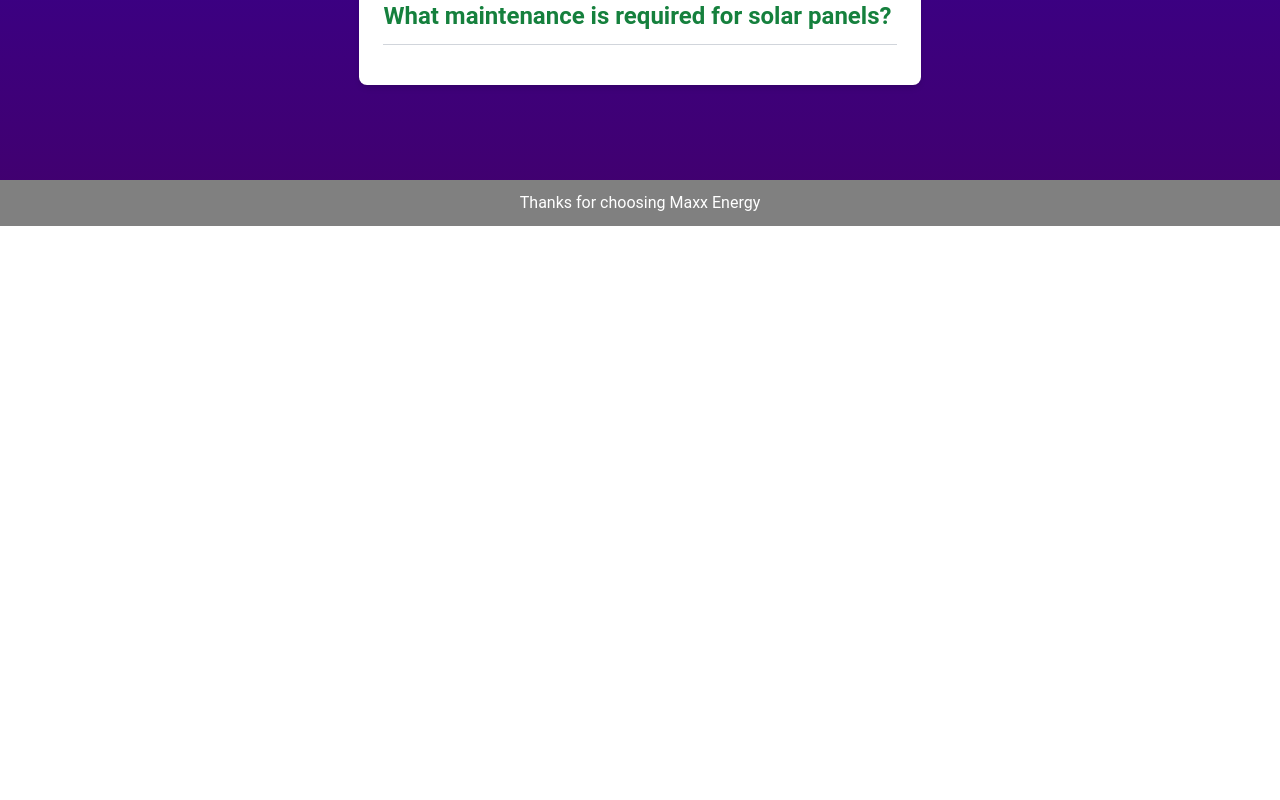
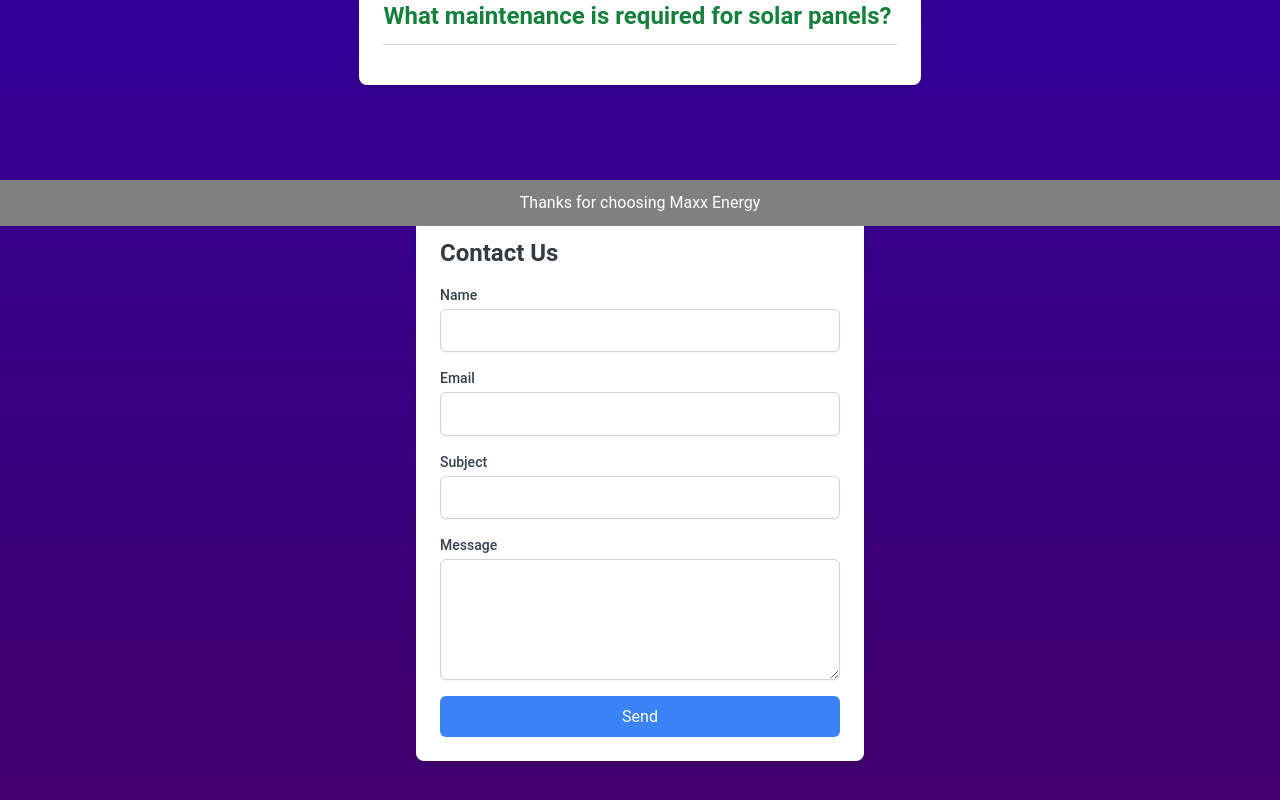
Before and after one commit to Maxx-Energy-Internship-Summer-24/solar-plant-website, a React (Create React App) app in the folder frontend/: page /FAQ in a window 1280 px wide. Shown: the part 574-1374 px from the top of the page. Before the commit the page ends 800 px from the top, so only its background shows below. Built offline with nearby package versions, Linux system fonts and the light colour scheme.

Commit message:
Added contact form.

```diff
--- /dev/null
+++ b/frontend/src/components/ContactForm.jsx
@@ -0,0 +1,124 @@
+import React, { useState } from 'react';
+
+function ContactForm() {
+  const [formData, setFormData] = useState({
+    name: '',
+    email: '',
+    subject: '',
+    message: ''
+  });
+
+  const [errors, setErrors] = useState({});
+  const [submitted, setSubmitted] = useState(false);
+
+  const handleChange = (e) => {
+    const { name, value } = e.target;
+    setFormData({
+      ...formData,
+      [name]: value
+    });
+  };
+
+  const validateForm = () => {
+    const { name, email, subject, message } = formData;
+    const newErrors = {};
+    if (!name) newErrors.name = 'Name is required.';
+    if (!email) newErrors.email = 'Email is required.';
+    if (!subject) newErrors.subject = 'Subject is required.';
+    if (!message) newErrors.message = 'Message is required.';
+    // Simple email validation
+    if (email && !/\S+@\S+\.\S+/.test(email)) newErrors.email = 'Email is invalid.';
+    return newErrors;
+  };
+
+  const handleSubmit = (e) => {
+    e.preventDefault();
+    const validationErrors = validateForm();
+    if (Object.keys(validationErrors).length === 0) {
+      // Handle form submission, e.g., send to API
+      console.log('Form submitted', formData);
+      setSubmitted(true);
+      setFormData({
+        name: '',
+        email: '',
+        subject: '',
+        message: ''
+      });
+    } else {
+      setErrors(validationErrors);
+    }
+  };
+
+  return (
+    <div className="contact-form-container w-[100vw] max-w-md mx-auto p-6 bg-white shadow-md rounded-lg">
+      <h2 className="text-2xl font-bold mb-4">Contact Us</h2>
+      {submitted && (
+        <div className="alert-success mb-4 p-4 bg-green-100 text-green-800 rounded">
+          Your message has been sent successfully!
+        </div>
+      )}
+      <form onSubmit={handleSubmit}>
+        <div className="mb-4">
+          <label htmlFor="name" className="block text-sm font-medium text-gray-700">Name</label>
+          <input
+            type="text"
+            id="name"
+            name="name"
+            value={formData.name}
+            onChange={handleChange}
+            className="mt-1 block w-full px-3 py-2 border border-gray-300 rounded-md shadow-sm focus:outline-none focus:ring-1 focus:ring-blue-500"
+          />
+          {errors.name && <p className="text-red-500 text-xs mt-1">{errors.name}</p>}
+        </div>
+
+        <div className="mb-4">
+          <label htmlFor="email" className="block text-sm font-medium text-gray-700">Email</label>
+          <input
+            type="email"
+            id="email"
+            name="email"
+            value={formData.email}
+            onChange={handleChange}
+            className="mt-1 block w-full px-3 py-2 border border-gray-300 rounded-md shadow-sm focus:outline-none focus:ring-1 focus:ring-blue-500"
+          />
+          {errors.email && <p className="text-red-500 text-xs mt-1">{errors.email}</p>}
+        </div>
+
+        <div className="mb-4">
+          <label htmlFor="subject" className="block text-sm font-medium text-gray-700">Subject</label>
+          <input
+            type="text"
+            id="subject"
+            name="subject"
+            value={formData.subject}
+            onChange={handleChange}
+            className="mt-1 block w-full px-3 py-2 border border-gray-300 rounded-md shadow-sm focus:outline-none focus:ring-1 focus:ring-blue-500"
+          />
+          {errors.subject && <p className="text-red-500 text-xs mt-1">{errors.subject}</p>}
+        </div>
+
+        <div className="mb-4">
+          <label htmlFor="message" className="block text-sm font-medium text-gray-700">Message</label>
+          <textarea
+            id="message"
+            name="message"
+            value={formData.message}
+            onChange={handleChange}
+            rows="4"
+            className="mt-1 block w-full px-3 py-2 border border-gray-300 rounded-md shadow-sm focus:outline-none focus:ring-1 focus:ring-blue-500"
+          />
+          {errors.message && <p className="text-red-500 text-xs mt-1">{errors.message}</p>}
+        </div>
+
+        <button
+          type="submit"
+          className="w-full bg-blue-500 text-white py-2 px-4 rounded-md hover:bg-blue-600 focus:outline-none focus:ring-2 focus:ring-blue-500"
+        >
+          Send
+        </button>
+      </form>
+    </div>
+  );
+}
+
+export default ContactForm;
--- a/frontend/src/pages/About.jsx
+++ b/frontend/src/pages/About.jsx
@@ -7,7 +7,7 @@ const About = () => {
     <div className="App">
       <header className="about-txt flex flex-col items-center justify-center min-h-screen bg-gray-100">
         <h1 className="text-6xl font-bold m-10">About Us</h1>
-        <div className="m-[10%]">
+        <div className="m-[10%] max-w-[50%]">
           <p>At MAXX Energy, we are committed to advancing the future of sustainable energy through
             innovative technology and data-driven solutions. Our latest initiative aims to enhance
             how we and our stakeholders access and analyze solar plant generation data.</p>
--- a/frontend/src/pages/FAQ.jsx
+++ b/frontend/src/pages/FAQ.jsx
@@ -1,4 +1,6 @@
 import React, { useState } from 'react';
+import ContactForm from '../components/ContactForm';
+
 
 const faqData = [
   {
@@ -31,7 +33,7 @@ const FAQ = () => {
   };
 
   return (
-    <div className="h-[100%] flex justify-center items-center">
+    <div className="h-[100%] flex flex-col justify-center items-center">
     <div className="faq-container max-w-3xl mx-auto p-6 bg-white shadow-md rounded-lg m-[10%]" >
       <h1 className="text-4xl font-bold text-center mb-8">Solar Panel FAQ</h1>
       <div className="faq-list">
@@ -52,6 +54,7 @@ const FAQ = () => {
         ))}
       </div>
     </div>
+    <ContactForm />
     </div>
   );
 }
--- a/frontend/src/styles/global.css
+++ b/frontend/src/styles/global.css
@@ -8,4 +8,5 @@
     background: linear-gradient(#2A00B7, #42006C);
     min-height: 100vh;
     height: 100%;
+    padding-bottom: 5%;
   }
```
